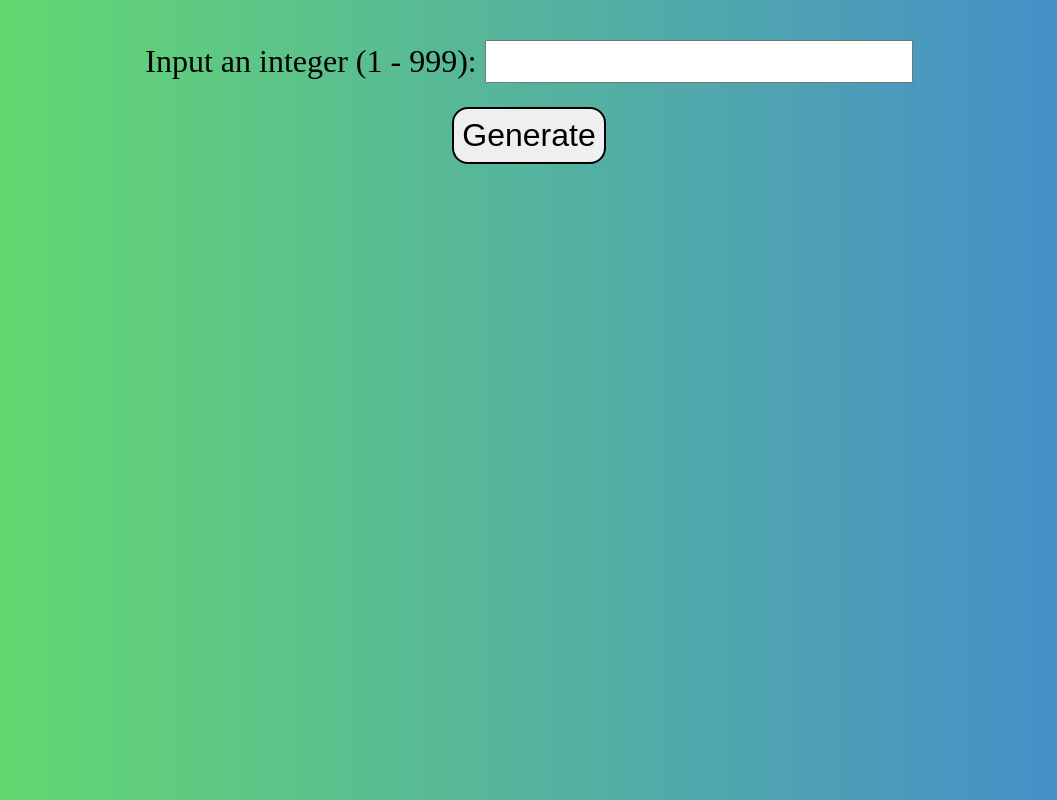
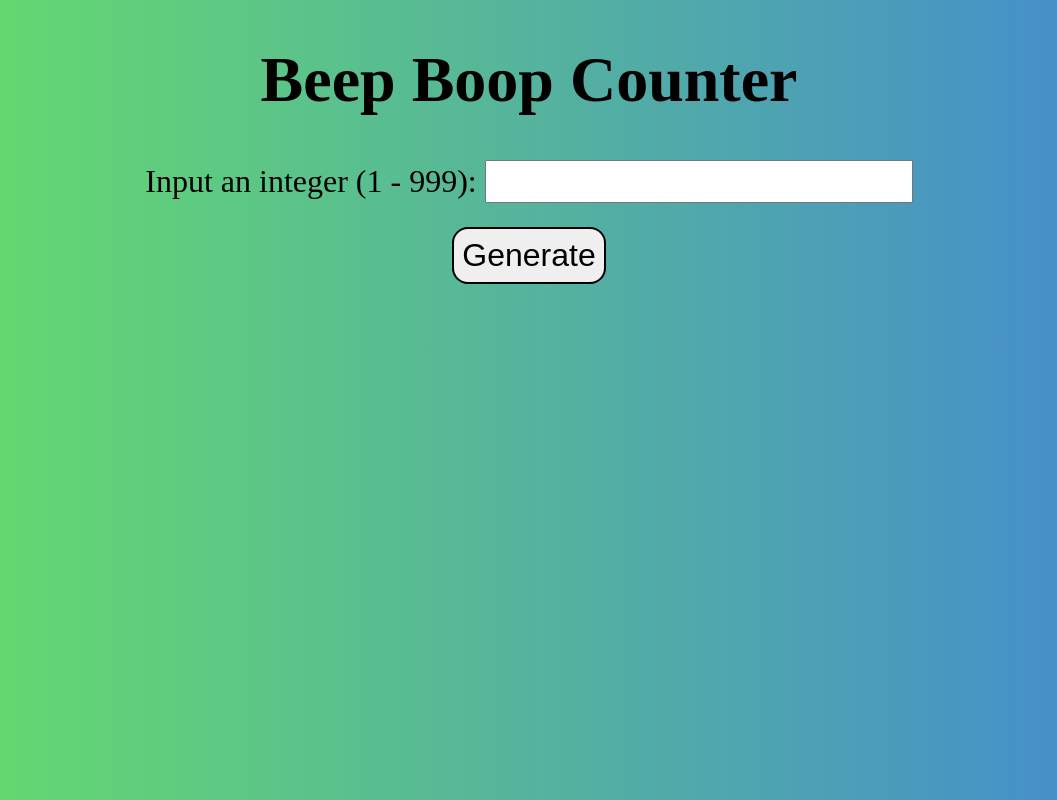
Before and after one commit to tbakken14/MrRobogersNeighborhood, a plain HTML site: page index.html in a window 1280 px wide. Shown: the whole page, without its empty margins (111-1168 px from the left). Drawn offline with Linux system fonts and the light colour scheme.

Commit message:
Add title and header

```diff
--- a/index.html
+++ b/index.html
@@ -6,10 +6,11 @@
     <meta name="viewport" content="width=device-width, initial-scale=1.0">
     <link rel="stylesheet" type="text/css" href="css/styles.css">
     <script src="js/scripts.js"></script>
-    <title>Document</title>
+    <title>Beep Boop Counter</title>
 </head>
 
 <body>
+    <h1>Beep Boop Counter</h1>
     <label for="count">Input an integer (1 - 999):</label>
     <input id="count" name="count" type="text"><br>
     <button id="generate" type="button">Generate</button>
```
